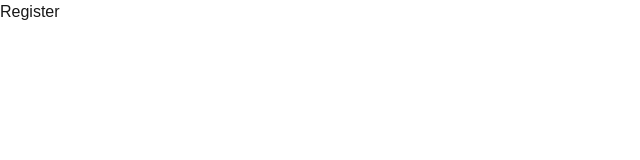
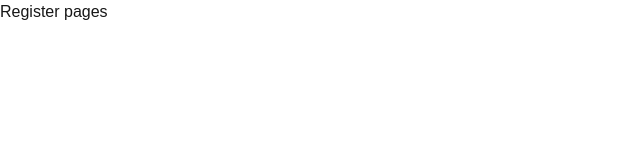
Before and after one commit to prakhar17072004/Health_app, a Next.js app: page /register in a window 1280 px wide. Shown: the top 160 px of the page, without its empty margins (0-640 px from the left). Built offline with nearby package versions, Linux system fonts and the light colour scheme.

Commit message:
register page is added

```diff
--- a/src/app/register/page.tsx
+++ b/src/app/register/page.tsx
@@ -2,7 +2,7 @@ import React from 'react'
 
 function Register() {
   return (
-    <div>Register</div>
+    <div>Register pages</div>
   )
 }
 
```
